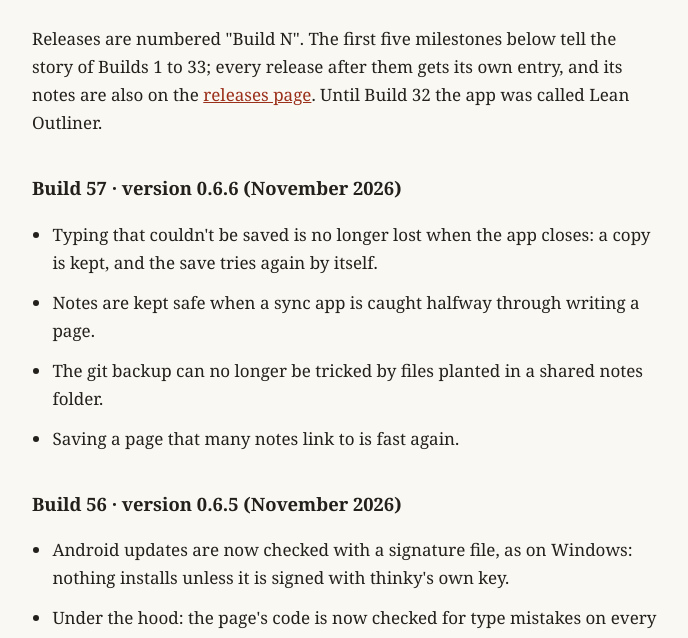
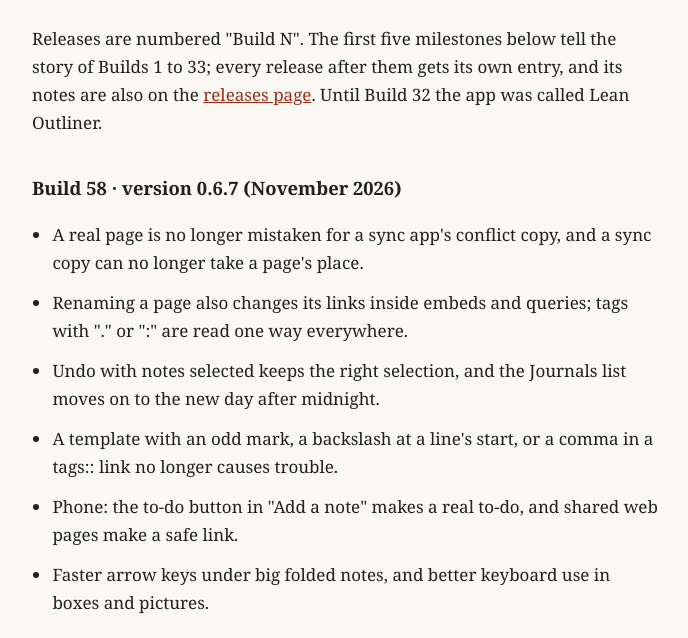
Before and after one commit to srikanth-iyer/thinky, a browser extension: page site/changelog.html in a window 1280 px wide. Shown: the part 133-771 px from the top of the page, without its empty margins (294-982 px from the left). Drawn offline with Linux system fonts and the light colour scheme.

Commit message:
Version 0.6.7: fixes from the Nov 22 review and the Ponytail audit (changelog: Build 58)
Co-Authored-By: Claude Opus 5.5 <noreply@anthropic.com>

```diff
--- a/site/changelog.html
+++ b/site/changelog.html
@@ -13,6 +13,15 @@
 <header class="top"><img src="icon.svg" alt=""><h1>Changelog</h1></header>
 <p class="sub">How thinky was built, newest first.</p>
 <p>Releases are numbered "Build N". The first five milestones below tell the story of Builds 1 to 33; every release after them gets its own entry, and its notes are also on the <a href="https://github.com/srikanth-iyer/thinky/releases">releases page</a>. Until Build 32 the app was called Lean Outliner.</p>
+<h2>Build 58 · version 0.6.7 (November 2026)</h2>
+<ul>
+<li>A real page is no longer mistaken for a sync app's conflict copy, and a sync copy can no longer take a page's place.</li>
+<li>Renaming a page also changes its links inside embeds and queries; tags with "." or ":" are read one way everywhere.</li>
+<li>Undo with notes selected keeps the right selection, and the Journals list moves on to the new day after midnight.</li>
+<li>A template with an odd mark, a backslash at a line's start, or a comma in a tags:: link no longer causes trouble.</li>
+<li>Phone: the to-do button in "Add a note" makes a real to-do, and shared web pages make a safe link.</li>
+<li>Faster arrow keys under big folded notes, and better keyboard use in boxes and pictures.</li>
+</ul>
 <h2>Build 57 · version 0.6.6 (November 2026)</h2>
 <ul>
 <li>Typing that couldn't be saved is no longer lost when the app closes: a copy is kept, and the save tries again by itself.</li>
--- a/ui/version.js
+++ b/ui/version.js
@@ -7,7 +7,7 @@
 // updates compare it: a release is newer when its version is higher, whichever part went up. The
 // release job on GitHub refuses a build whose version isn't higher than the last release's. The build
 // number is ui/build.js's (made by CI).
-export const VERSION = '0.6.6';
+export const VERSION = '0.6.7';
 
 /** "0.5.2" → [0, 5, 2]; anything else → null. */
 export const parseVersion = (s) => { const m = /^(\d{1,6})\.(\d{1,6})\.(\d{1,6})$/.exec(String(s ?? '').trim()); return m ? m.slice(1).map(Number) : null; };
```
Also changed, not shown: CHANGELOG.md.
